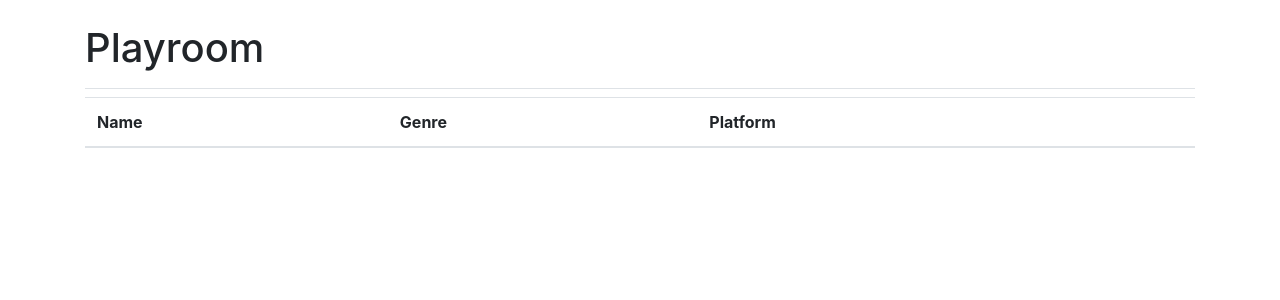
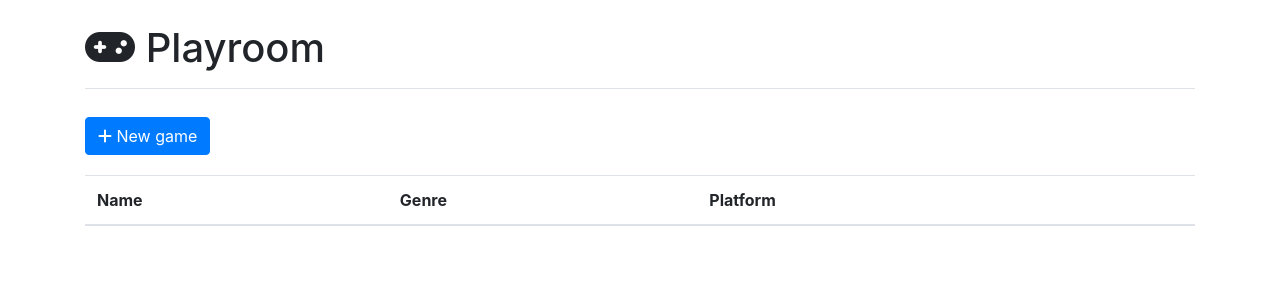
Before and after one commit to arthuramsouza/playroom, a Flask app: page / in a window 1280 px wide. Shown: the top 300 px of the page. Run offline with Flask 2, Linux system fonts and the light colour scheme; data that the repository does not hold is empty; some libraries are stand-ins or nearby versions.

Commit message:
Add file upload

```diff
--- a/app.py
+++ b/app.py
@@ -1,5 +1,5 @@
 import os
-from flask import Flask, flash, redirect, render_template, request, session, url_for
+from flask import Flask, flash, redirect, render_template, request, send_from_directory, session, url_for
 from flask_mysqldb import MySQL
 
 from dao import GameDAO, UserDAO
@@ -8,6 +8,7 @@ from models import Game
 app = Flask(__name__)
 app.secret_key = os.urandom(16)
 app.config.from_object('config')
+# app.config['UPLOAD_PATH'] = os.path.dirname(os.path.abspath(__file__)) + os.sep + 'uploads'
 db = MySQL(app)
 
 game_dao = GameDAO(db)
@@ -59,7 +60,9 @@ def create():
     name = request.form['name']
     genre = request.form['genre']
     platform = request.form['platform']
-    game_dao.save(Game(name, genre, platform))
+    game = game_dao.save(Game(name, genre, platform))
+    artwork = request.files['artwork']
+    artwork.save('{}{}artwork_{}.jpg'.format(app.config['UPLOAD_PATH'], os.sep, game.id))
     return redirect(url_for('index'))
 
 
@@ -69,7 +72,7 @@ def edit(id):
         flash('You must login before editing a game.', 'danger')
         return redirect(url_for('login', next_page=url_for('edit', id=id)))
     game = game_dao.search_by_id(id)
-    return render_template('edit.html', title='Edit game', game=game)
+    return render_template('edit.html', title='Edit game', game=game, artwork='artwork_{}.jpg'.format(id))
 
 
 @app.route('/update', methods=['POST'])
@@ -82,5 +85,20 @@ def update():
     return redirect(url_for('index'))
 
 
+@app.route('/delete/<int:id>')
+def delete(id):
+    if 'logged_user' not in session or session['logged_user'] is None:
+        flash('You must login before deleting a game.', 'danger')
+        return redirect(url_for('login', next_page=url_for('delete', id=id)))
+    game_dao.delete(id)
+    flash('The game has been deleted.', 'success')
+    return redirect(url_for('index'))
+
+
+@app.route('/uploads/<filename>')
+def image(filename):
+    return send_from_directory('uploads', filename)
+
+
 if __name__ == '__main__':
     app.run()
--- a/config.py
+++ b/config.py
@@ -1,5 +1,8 @@
+import os
+
 MYSQL_HOST = '0.0.0.0'
 MYSQL_PORT = 3306
 MYSQL_DB = 'playroom'
 MYSQL_USER = 'root'
 MYSQL_PASSWORD = 'admin'
+UPLOAD_PATH = os.path.dirname(os.path.abspath(__file__)) + os.sep + 'uploads'
--- a/templates/list.html
+++ b/templates/list.html
@@ -1,5 +1,8 @@
 {% extends "template.html" %}
 {% block content %}
+    <div class="container" style="padding: 20px 0 20px 0">
+        <a class="btn btn-primary" href="{{ url_for('new') }}"><i class="fas fa-plus"></i> New game</a>
+    </div>
     <div class="table-responsive">
         <table class="table table-striped">
             <thead>
@@ -18,7 +21,10 @@
                     <td>{{ game.platform }}</td>
                     <td>
                         <a class="btn btn-outline-primary btn-sm" href="{{ url_for('edit', id=game.id) }}" role="button">
-                            <i class="far fa-edit"></i>
+                            <i class="fas fa-edit"></i>
+                        </a>
+                        <a class="btn btn-outline-danger btn-sm" href="{{ url_for('delete', id=game.id) }}" role="button">
+                            <i class="fas fa-trash"></i>
                         </a>
                     </td>
                 </tr>
--- a/templates/template.html
+++ b/templates/template.html
@@ -10,7 +10,7 @@
 <body>
     <div class="container">
         <div class="pb-2 mt-4 mb-2 border-bottom">
-            <h1>{{ title }}</h1>
+            <h1><i class="fas fa-gamepad"></i> {{ title }}</h1>
         </div>
         {% with messages = get_flashed_messages(with_categories=true) %}
             {% if messages %}
```
Also changed, not shown: templates/edit.html (+7 -0 lines), templates/new.html (+8 -1 lines), uploads/artwork_11.jpg (added), uploads/default.jpg (added).
